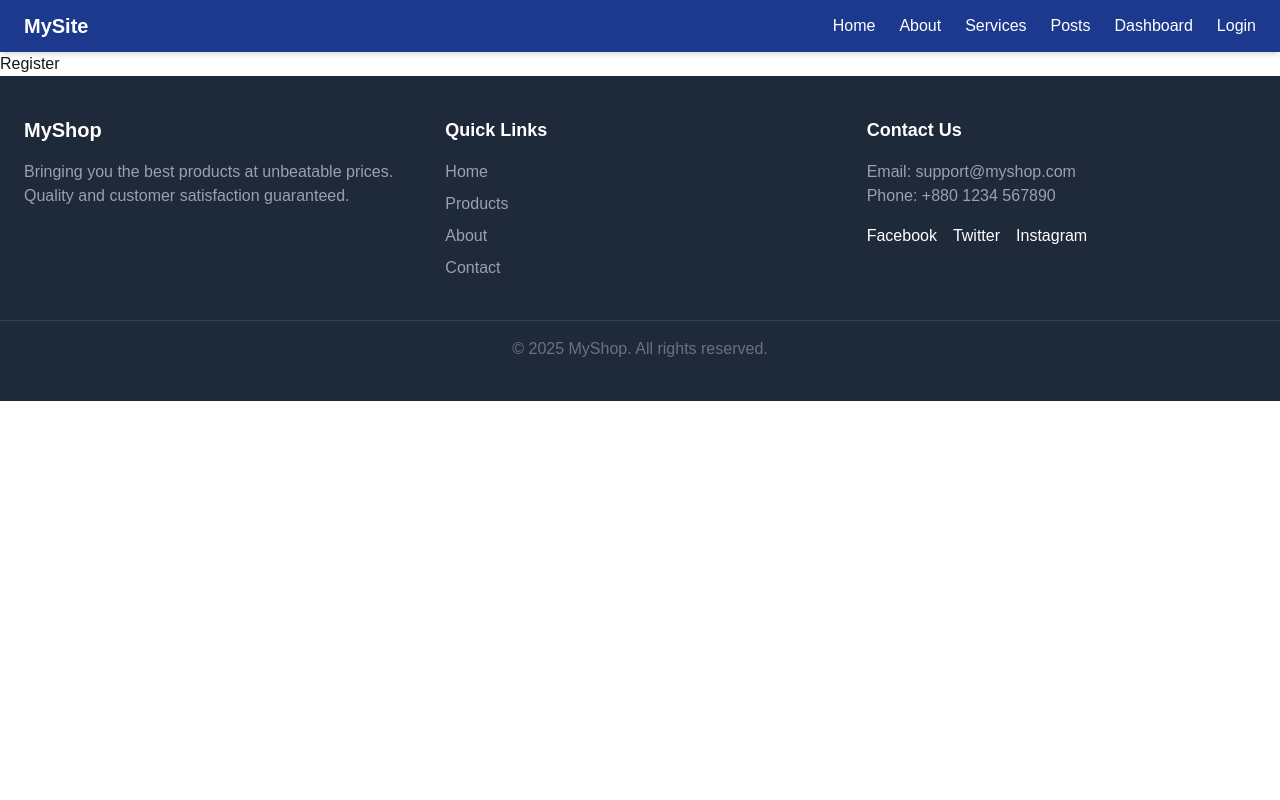
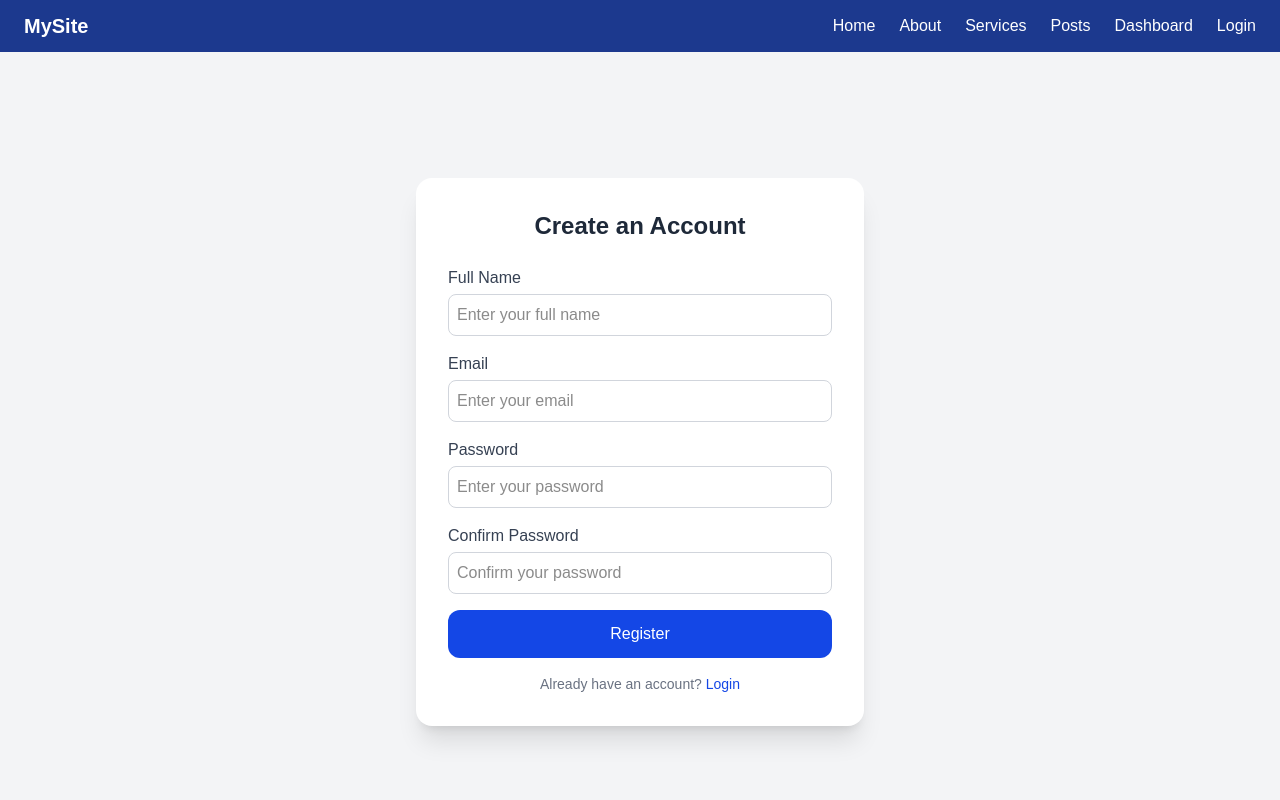
Before and after one commit to Sifat2245/First-NextJS-Project, a Next.js app: page /register in a window 1280 px wide. Shown: the top 800 px of the page. Built offline with nearby package versions, Linux system fonts and the light colour scheme.

Commit message:
added base url

```diff
--- a/src/app/(authPage)/login/page.jsx
+++ b/src/app/(authPage)/login/page.jsx
@@ -1,11 +1,70 @@
-import React from 'react';
+'use client'
+import Link from "next/link";
+import React, { useState } from "react";
 
 const Login = () => {
-    return (
-        <div>
-            This Is login
-        </div>
-    );
+  const [email, setEmail] = useState("");
+  const [password, setPassword] = useState("");
+
+  const handleLogin = (e) => {
+    e.preventDefault();
+    // Add login logic here
+    console.log("Email:", email, "Password:", password);
+  };
+
+  return (
+    <div className="min-h-screen flex items-center justify-center bg-gray-100">
+      <div className="bg-white shadow-xl rounded-2xl p-8 w-full max-w-md">
+        <h2 className="text-2xl font-bold text-center text-gray-800 mb-6">
+          Login to Your Account
+        </h2>
+
+        <form onSubmit={handleLogin} className="space-y-4">
+          {/* Email */}
+          <div>
+            <label className="block text-gray-700 font-medium mb-1">Email</label>
+            <input
+              type="email"
+              value={email}
+              onChange={(e) => setEmail(e.target.value)}
+              placeholder="Enter your email"
+              required
+              className="w-full border border-gray-300 rounded-lg p-2 focus:ring-2 focus:ring-blue-500 focus:outline-none"
+            />
+          </div>
+
+          {/* Password */}
+          <div>
+            <label className="block text-gray-700 font-medium mb-1">Password</label>
+            <input
+              type="password"
+              value={password}
+              onChange={(e) => setPassword(e.target.value)}
+              placeholder="Enter your password"
+              required
+              className="w-full border border-gray-300 rounded-lg p-2 focus:ring-2 focus:ring-blue-500 focus:outline-none"
+            />
+          </div>
+
+          {/* Login Button */}
+          <button
+            type="submit"
+            className="w-full bg-blue-700 text-white py-3 rounded-xl font-medium hover:bg-blue-900 transition-all duration-300"
+          >
+            Login
+          </button>
+        </form>
+
+        {/* Extra Links */}
+        <p className="text-center text-gray-500 mt-4 text-sm">
+          Don't have an account?{" "}
+          <Link href="/register" className="text-blue-700 font-medium hover:underline">
+            Sign Up
+          </Link>
+        </p>
+      </div>
+    </div>
+  );
 };
 
 export default Login;
--- a/src/app/(authPage)/register/page.jsx
+++ b/src/app/(authPage)/register/page.jsx
@@ -1,11 +1,107 @@
-import React from 'react';
+'use client'
+import React, { useState } from "react";
 
 const Register = () => {
-    return (
-        <div>
+  const [form, setForm] = useState({
+    name: "",
+    email: "",
+    password: "",
+    confirmPassword: "",
+  });
+
+  const handleChange = (e) => {
+    setForm({ ...form, [e.target.name]: e.target.value });
+  };
+
+  const handleRegister = (e) => {
+    e.preventDefault();
+    // Add registration logic here
+    console.log(form);
+  };
+
+  return (
+    <div className="min-h-screen flex items-center justify-center bg-gray-100">
+      <div className="bg-white shadow-xl rounded-2xl p-8 w-full max-w-md">
+        <h2 className="text-2xl font-bold text-center text-gray-800 mb-6">
+          Create an Account
+        </h2>
+
+        <form onSubmit={handleRegister} className="space-y-4">
+          {/* Name */}
+          <div>
+            <label className="block text-gray-700 font-medium mb-1">Full Name</label>
+            <input
+              type="text"
+              name="name"
+              value={form.name}
+              onChange={handleChange}
+              placeholder="Enter your full name"
+              required
+              className="w-full border border-gray-300 rounded-lg p-2 focus:ring-2 focus:ring-blue-500 focus:outline-none"
+            />
+          </div>
+
+          {/* Email */}
+          <div>
+            <label className="block text-gray-700 font-medium mb-1">Email</label>
+            <input
+              type="email"
+              name="email"
+              value={form.email}
+              onChange={handleChange}
+              placeholder="Enter your email"
+              required
+              className="w-full border border-gray-300 rounded-lg p-2 focus:ring-2 focus:ring-blue-500 focus:outline-none"
+            />
+          </div>
+
+          {/* Password */}
+          <div>
+            <label className="block text-gray-700 font-medium mb-1">Password</label>
+            <input
+              type="password"
+              name="password"
+              value={form.password}
+              onChange={handleChange}
+              placeholder="Enter your password"
+              required
+              className="w-full border border-gray-300 rounded-lg p-2 focus:ring-2 focus:ring-blue-500 focus:outline-none"
+            />
+          </div>
+
+          {/* Confirm Password */}
+          <div>
+            <label className="block text-gray-700 font-medium mb-1">Confirm Password</label>
+            <input
+              type="password"
+              name="confirmPassword"
+              value={form.confirmPassword}
+              onChange={handleChange}
+              placeholder="Confirm your password"
+              required
+              className="w-full border border-gray-300 rounded-lg p-2 focus:ring-2 focus:ring-blue-500 focus:outline-none"
+            />
+          </div>
+
+          {/* Register Button */}
+          <button
+            type="submit"
+            className="w-full bg-blue-700 text-white py-3 rounded-xl font-medium hover:bg-blue-900 transition-all duration-300"
+          >
             Register
-        </div>
-    );
+          </button>
+        </form>
+
+        {/* Extra Links */}
+        <p className="text-center text-gray-500 mt-4 text-sm">
+          Already have an account?{" "}
+          <a href="/login" className="text-blue-700 font-medium hover:underline">
+            Login
+          </a>
+        </p>
+      </div>
+    </div>
+  );
 };
 
 export default Register;
--- a/src/app/(dashboardLayout)/layout.jsx
+++ b/src/app/(dashboardLayout)/layout.jsx
@@ -1,5 +1,6 @@
 import React from "react";
 import { LayoutDashboard, Package, Settings, LogOut } from "lucide-react";
+import Link from "next/link";
 
 const DashboardLayout = ({ children }) => {
   return (
@@ -14,12 +15,12 @@
           >
             <LayoutDashboard size={20} /> Dashboard
           </a>
-          <a
-            href="add-product"
+          <Link
+            href="/user-dashboard/add-product"
             className="flex items-center gap-2 p-2 rounded-lg hover:bg-blue-50 text-gray-700"
           >
             <Package size={20} /> Add Product
-          </a>
+          </Link>
           <a
             href="#"
             className="flex items-center gap-2 p-2 rounded-lg hover:bg-blue-50 text-gray-700"
@@ -27,7 +28,8 @@
             <Settings size={20} /> Settings
           </a>
         </nav>
-        <button className="flex items-center gap-2 p-2 rounded-lg hover:bg-red-50 text-red-600">
+
+        <button className="flex items-center gap-2 p-2 rounded-lg hover:bg-red-50 text-red-600 mt-6">
           <LogOut size={20} /> Logout
         </button>
       </aside>
@@ -38,6 +40,11 @@
         <header className="bg-white shadow p-4 flex justify-between items-center">
           <h1 className="text-xl font-semibold text-gray-800">Dashboard</h1>
           <div className="flex items-center gap-3">
+            <Link href={"/"}>
+              <span className="p-3 bg-blue-900 text-white rounded-md">
+                Back Home
+              </span>
+            </Link>
             <span className="text-gray-600">Hello, Saifuddin</span>
             <img
               src="https://i.pravatar.cc/40"
--- a/src/app/(dashboardLayout)/add-product/page.jsx
+++ b/src/app/(dashboardLayout)/user-dashboard/add-product/page.jsx
@@ -1,4 +1,5 @@
 "use client";
+import { BASE_API_URL } from "@/utils/constants";
 import axios from "axios";
 import React, { useState } from "react";
 import Swal from "sweetalert2";
@@ -28,7 +29,7 @@
     setMessage("");
 
     try {
-      const res = await axios.post("/api/products", product);
+      const res = await axios.post(`${BASE_API_URL}/api/products`, product);
       Swal.fire("Success!", "Product added successfully!", "success");
       setProduct({
         name: "",
--- a/src/app/components/Navbar.jsx
+++ b/src/app/components/Navbar.jsx
@@ -1,12 +1,12 @@
-"use client"
+"use client";
 import Link from "next/link";
 import { usePathname } from "next/navigation";
 import React from "react";
 
 const Navbar = () => {
-  const pathName = usePathname()
-  console.log(pathName, pathName.includes('dashboard'));
-  if(!pathName.includes('dashboard')){
+  const pathName = usePathname();
+  console.log(pathName, pathName.includes("dashboard"));
+  if (!pathName.includes("dashboard")) {
     return (
       <nav className="bg-blue-900 text-white px-6 py-3 shadow-md">
         <div className="container mx-auto flex justify-between items-center">
@@ -21,25 +21,25 @@
             <Link href={"/about-us"}>
               <li className="hover:text-gray-200 cursor-pointer">About</li>
             </Link>
-          <Link href={'/services'}>
+            <Link href={"/services"}>
               <li className="hover:text-gray-200 cursor-pointer">Services</li>
             </Link>
-          <Link href={'/posts'}>
+            <Link href={"/posts"}>
               <li className="hover:text-gray-200 cursor-pointer">Posts</li>
             </Link>
-          <Link href={'/user-dashboard'}>
+            <Link href={"/user-dashboard"}>
               <li className="hover:text-gray-200 cursor-pointer">Dashboard</li>
             </Link>
+            <Link href={'/login'}>
               <li className="hover:text-gray-200 cursor-pointer">Login</li>
+            </Link>
           </ul>
         </div>
       </nav>
     );
+  } else {
+    return <></>;
   }
-  else{
-    return <></>
-  }
-
 };
 
 export default Navbar;
--- a/src/app/products/Products.jsx
+++ b/src/app/products/Products.jsx
@@ -1,4 +1,5 @@
 "use client";
+import { BASE_API_URL } from "@/utils/constants";
 import Link from "next/link";
 import React, { useEffect, useState } from "react";
 
@@ -8,7 +9,7 @@
   useEffect(() => {
     const getProducts = async () => {
       try {
-        const res = await fetch("/api/products");
+        const res = await fetch(`${BASE_API_URL}/api/products`);
         const data = await res.json();
         setProducts(data);
       } catch (err) {
--- /dev/null
+++ b/src/utils/constants.js
@@ -0,0 +1 @@
+export const BASE_API_URL = process.env.NEXT_PUBLIC_API_URL
```
Also changed, not shown: 1 other file (tests, documents, lock files or other folders). Lines whose indentation alone changed are shown as unchanged.
